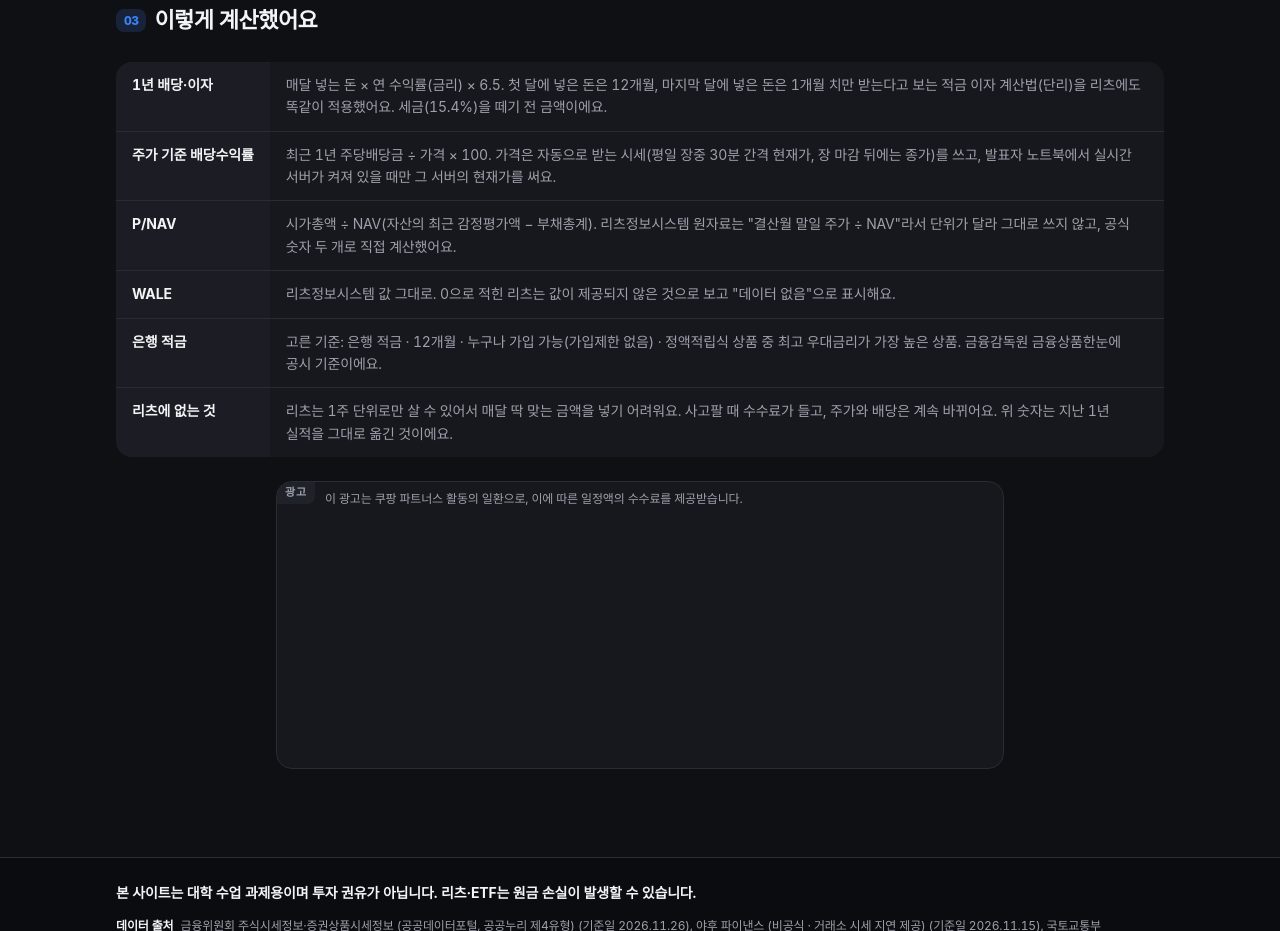
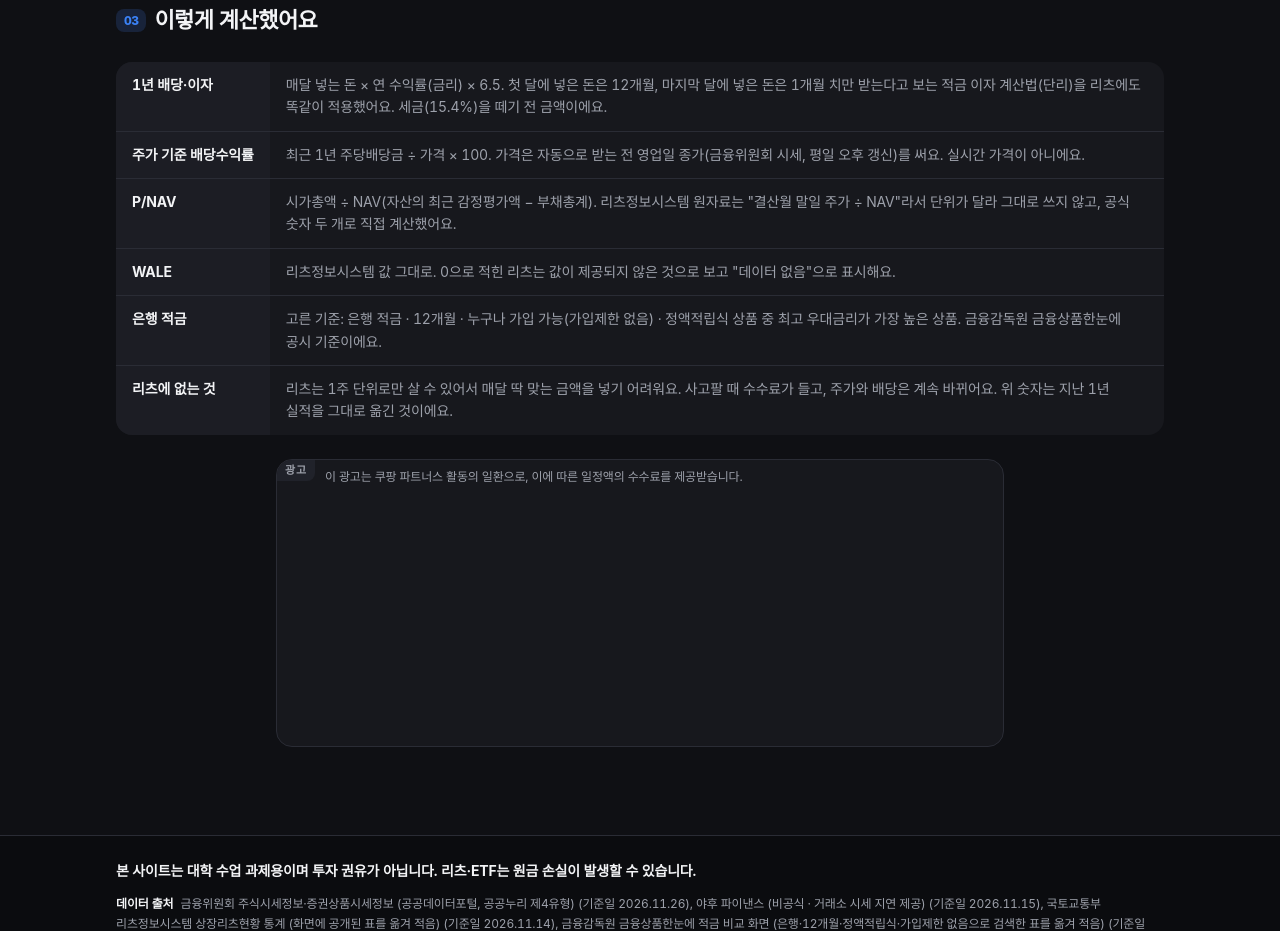
Before and after one commit to pjh26-hub/reits-investment, a plain HTML site: page compare.html in a window 1280 px wide. Shown: the part 1535-2466 px from the top of the page. Drawn offline with Linux system fonts and the light colour scheme; grey boxes are pictures that could not be loaded; a web font is replaced by a local one.

Commit message:
[이용진] 시세 안내 문구를 전일 종가 기준으로 수정
- 첫 화면 가격 안내와 비교 화면 계산 설명에 남아 있던 "장중 30분마다"·실시간 서버 문구를
  지금 방식(평일 오후, 전 영업일 종가 자동 갱신)으로 고침

Co-Authored-By: Claude Opus 5.5 <noreply@anthropic.com>

```diff
--- a/compare.html
+++ b/compare.html
@@ -78,7 +78,7 @@
         <table class="table">
           <tbody>
             <tr><th>1년 배당·이자</th><td>매달 넣는 돈 × 연 수익률(금리) × 6.5. 첫 달에 넣은 돈은 12개월, 마지막 달에 넣은 돈은 1개월 치만 받는다고 보는 적금 이자 계산법(단리)을 리츠에도 똑같이 적용했어요. 세금(15.4%)을 떼기 전 금액이에요.</td></tr>
-            <tr><th>주가 기준 배당수익률</th><td>최근 1년 주당배당금 ÷ 가격 × 100. 가격은 자동으로 받는 시세(평일 장중 30분 간격 현재가, 장 마감 뒤에는 종가)를 쓰고, 발표자 노트북에서 실시간 서버가 켜져 있을 때만 그 서버의 현재가를 써요.</td></tr>
+            <tr><th>주가 기준 배당수익률</th><td>최근 1년 주당배당금 ÷ 가격 × 100. 가격은 자동으로 받는 전 영업일 종가(금융위원회 시세, 평일 오후 갱신)를 써요. 실시간 가격이 아니에요.</td></tr>
             <tr><th>P/NAV</th><td>시가총액 ÷ NAV(자산의 최근 감정평가액 − 부채총계). 리츠정보시스템 원자료는 "결산월 말일 주가 ÷ NAV"라서 단위가 달라 그대로 쓰지 않고, 공식 숫자 두 개로 직접 계산했어요.</td></tr>
             <tr><th>WALE</th><td>리츠정보시스템 값 그대로. 0으로 적힌 리츠는 값이 제공되지 않은 것으로 보고 "데이터 없음"으로 표시해요.</td></tr>
             <tr><th>은행 적금</th><td id="cmp-saving-rule">데이터 없음</td></tr>
```
Also changed, not shown: index.html (+1 -1 lines).
